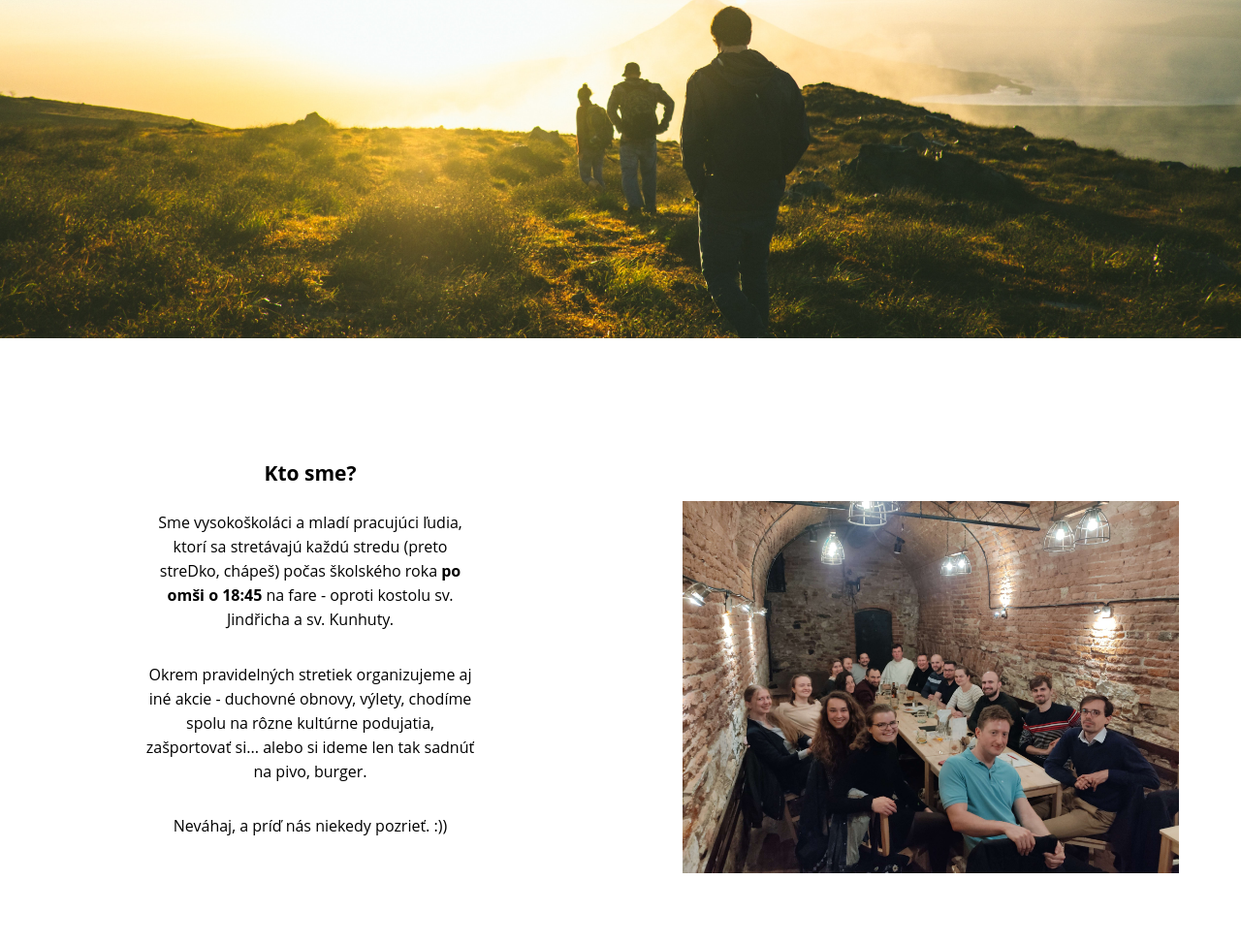
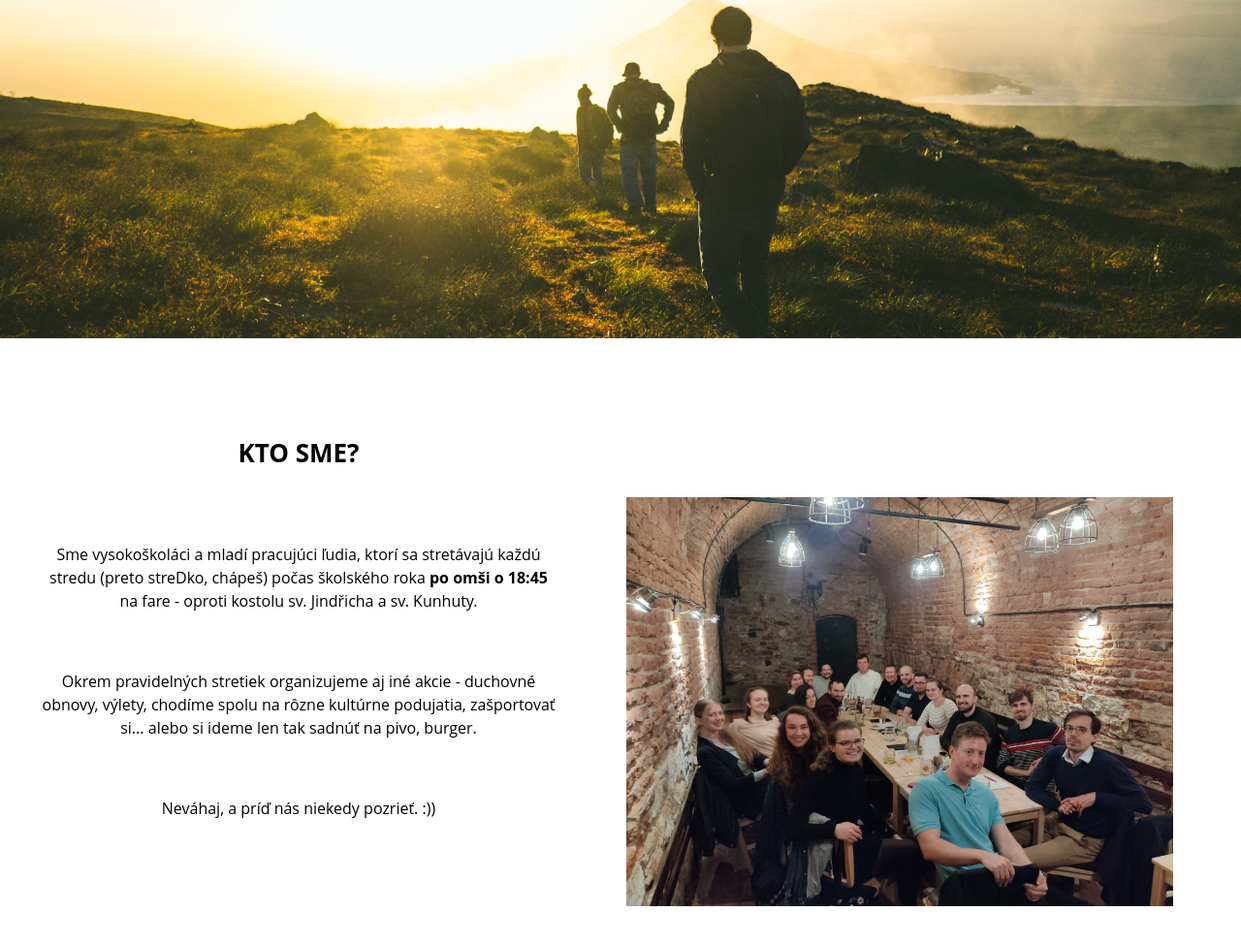
Before and after one commit to david016/stredko, a plain HTML site: page index.html in a window 1280 px wide. Shown: the part 451-1424 px from the top of the page at 97% size. Drawn offline with Linux system fonts and the light colour scheme.

Commit message:
Make page more responsive

```diff
--- a/style.css
+++ b/style.css
@@ -30,6 +30,7 @@ header {
   width: 100%;
   height: 10vh;
   top: 0;
+  font-size: 12px;
 }
 
 h1 {
@@ -62,44 +63,67 @@ a:active {
 }
 
 .about {
-  display: grid;
-  grid-template-columns: 50vw, 50vw;
-  /* width: 100vw; */
+  text-align: center;
+  margin: 0 auto;
   height: 90vh;
+  width: 80%;
 }
 
+h2 {
+  padding: 24px 0 12px 0;
+}
+
+p {
+  padding-bottom: 5px;
+}
+
+img {
+  max-width: 100%;
+  height: auto;
+  padding-top: 30px;
+}
+
+@media only screen and (min-width: 750px) {
+  .about {
+    display: grid;
+    grid-template-columns: 45vw, 55vw;
+    height: 90vh;
+    margin: 0;
+  }
   .info {
+    padding-top: 0px;
+    padding-left: 40px;
     grid-column-start: 0;
     grid-column-end: 1;
-  display: flex;
-  width: calc(50vw);
-  flex-direction: column;
-  align-items: center;
-  padding: 0 150px 0 150px;
+    width: 45vw;
   }
 
   .img {
+    padding: 0;
     grid-column-start: 1;
     grid-column-end: 2;
-  /* width: 50vw; */
     height: 100%;
+    width: 55vw;
     display: flex;
     justify-content: center;
     align-items: center;
-}
-
-h2 {
-  padding: 125px 0 25px 0;
-}
-
-p {
-  padding-bottom: 12.5px;
-  text-align: center;
-  line-height: 25px;
-  font-size: 16px;
   }
 
   img {
     width: 80%;
     height: auto;
   }
+
+  h2 {
+    text-transform: uppercase;
+    font-size: 26px;
+    padding-top: 100px;
+    padding-bottom: 50px;
+  }
+  p {
+    font-size: 16px;
+    padding-top: 25px;
+    padding-bottom: 15px;
+    line-height: 24px;
+  }
+}
```
Also changed, not shown: index.html (+0 -1 lines). Lines whose indentation alone changed are shown as unchanged.
